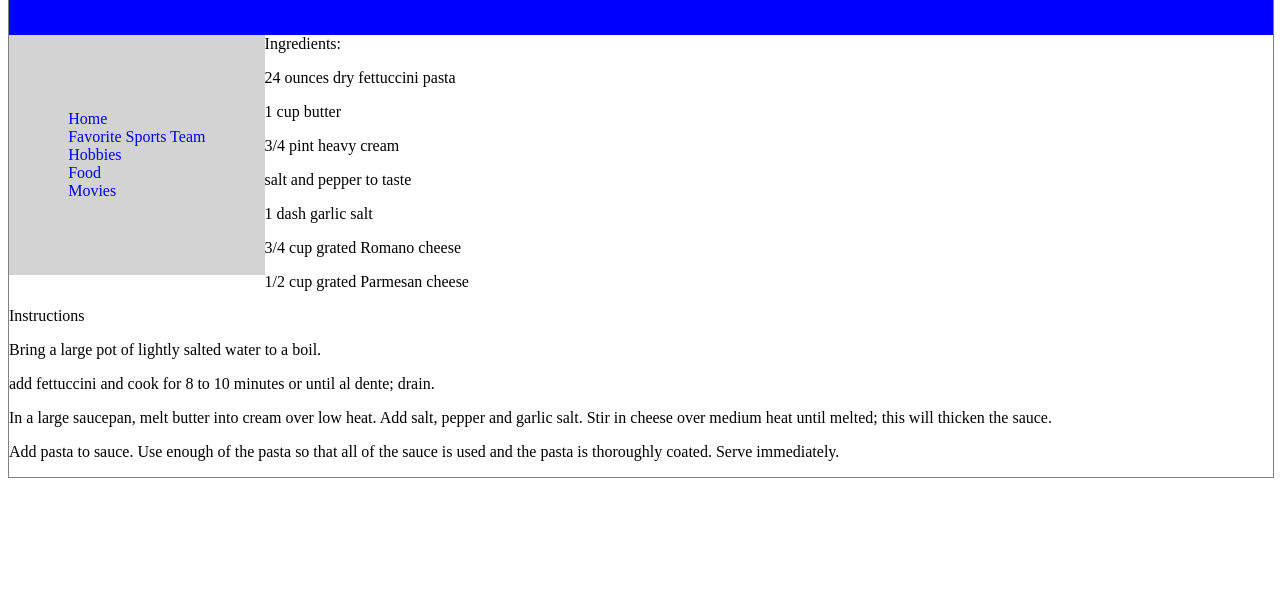
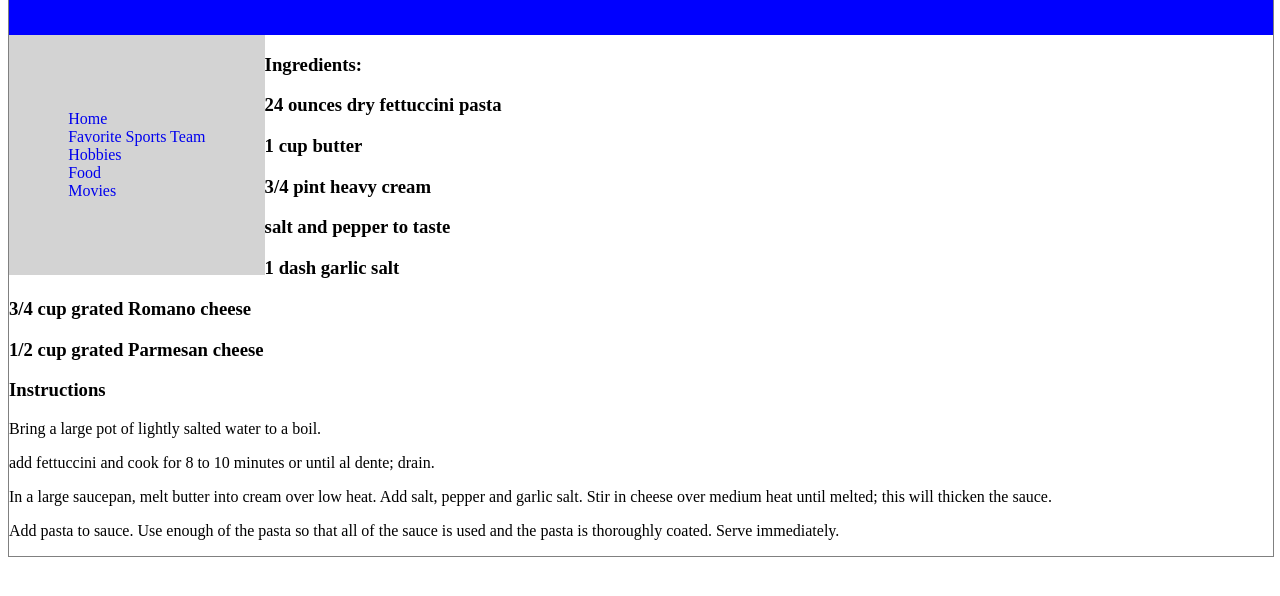
Before and after one commit to burkez123/burkez123.github.io, a plain HTML site: page favoritefood3.html in a window 1280 px wide. Shown: the part 86-682 px from the top of the page. Drawn offline with Linux system fonts and the light colour scheme.

Commit message:
Update favoritefood3.html

```diff
--- a/favoritefood3.html
+++ b/favoritefood3.html
@@ -54,7 +54,7 @@ article {
     <li><a href="https://burkez123.github.io/Movies.html">Movies</a></li>
   </ul>
 </nav>
-Ingredients:
+        <h3>Ingredients:<h3>
 <p>
 24 ounces dry fettuccini pasta
 <p>
@@ -70,7 +70,7 @@ salt and pepper to taste
 <p>
 1/2 cup grated Parmesan cheese
 <p>
-Instructions
+        <h3>Instructions</h3>
 <p>
 Bring a large pot of lightly salted water to a boil.
 <p>
```
